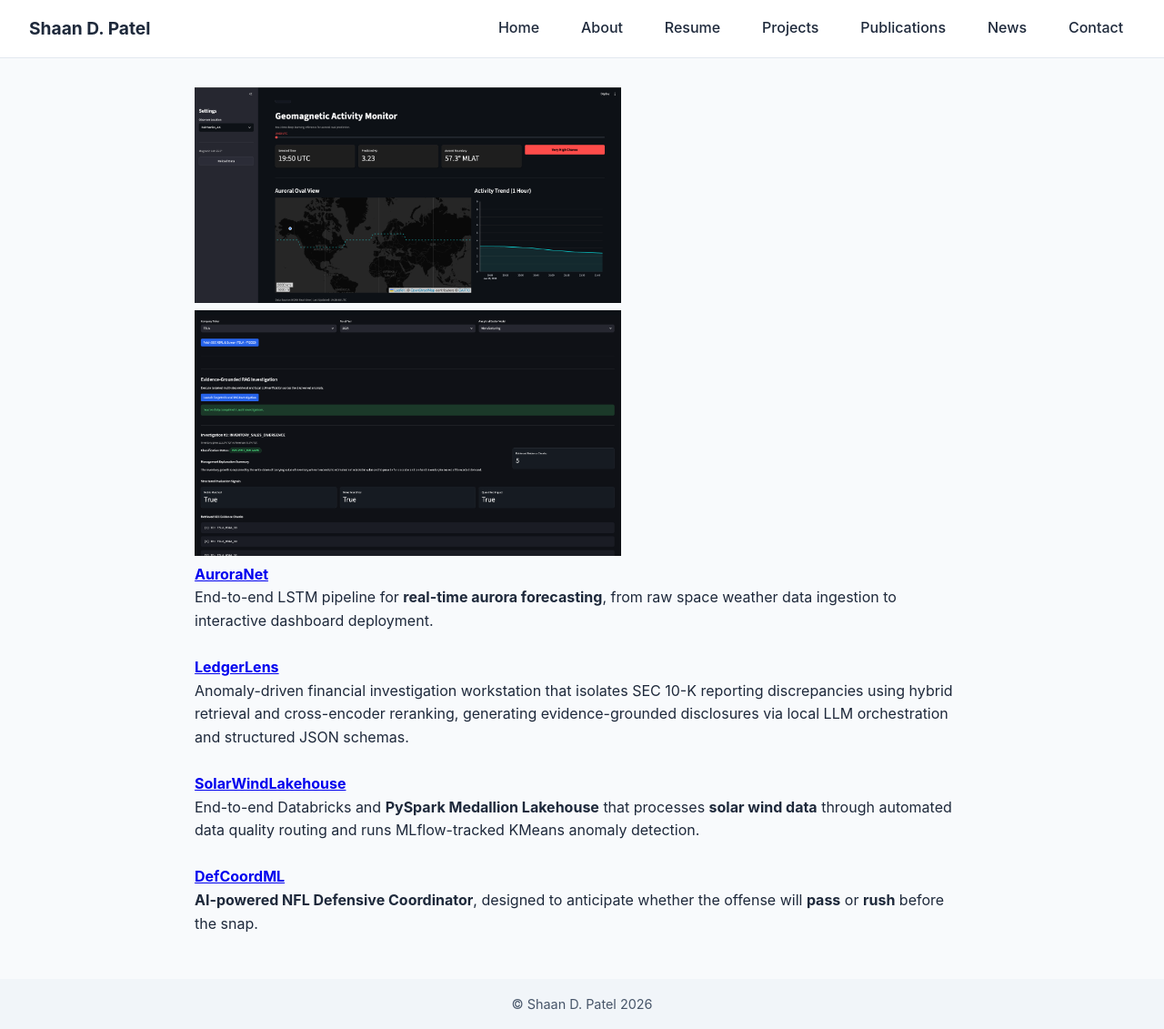
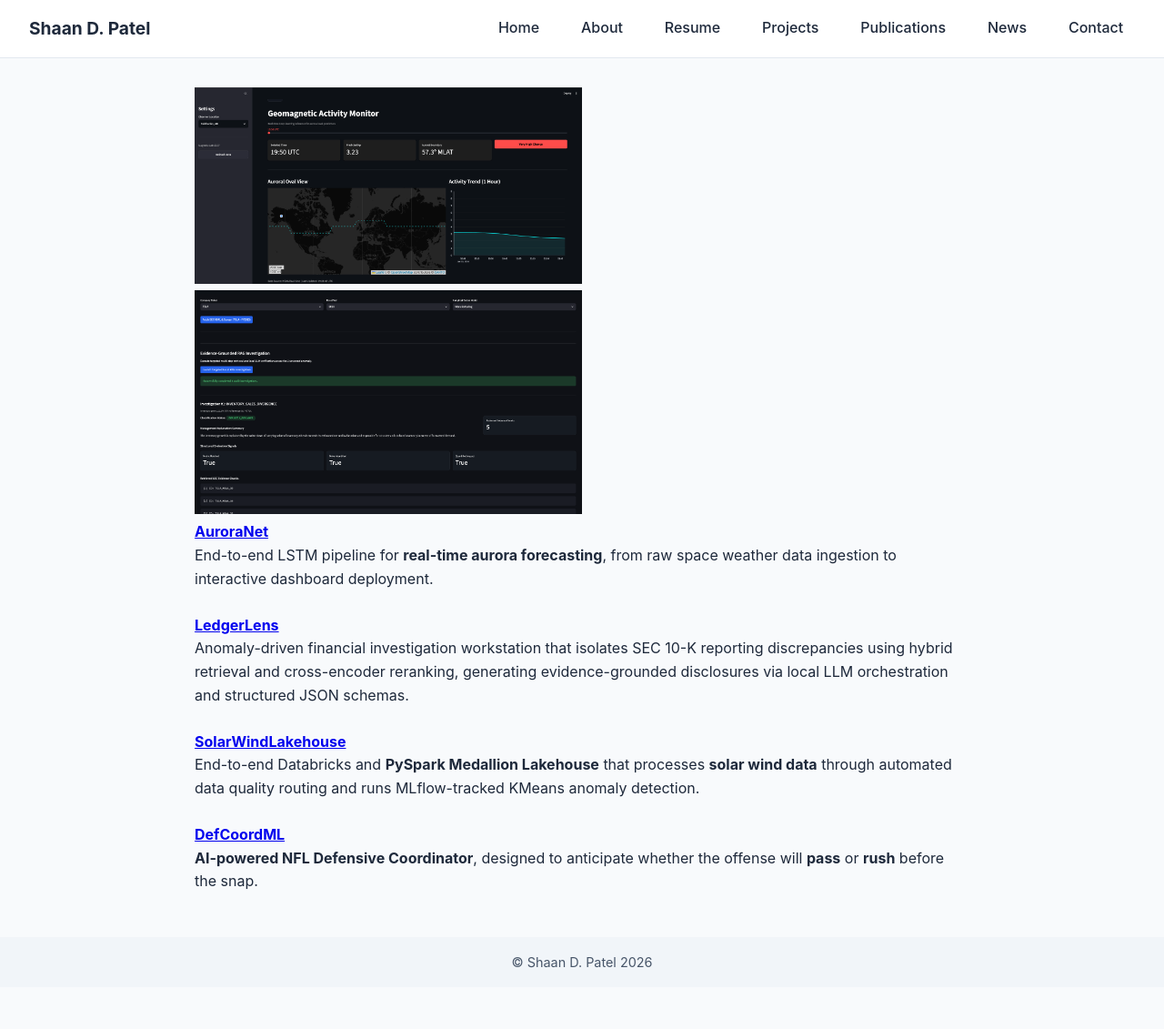
Before and after one commit to shaandpatel/shaandpatel.github.io, a Jekyll site: the page built from projects.md, in a window 1280 px wide and 1131 px high. Shown: the whole window at 91% size. Built offline with Jekyll 4.4.1, drawn with Linux system fonts in a browser that asks for light colours.

Commit message:
Update projects.md

```diff
--- a/projects.md
+++ b/projects.md
@@ -6,8 +6,8 @@ title: "Projects"
 <!-- <img src="/assets/frontend.png" alt="AuroraNet Frontend" style="width:600px;"> -->
 
 <p float="left">
-  <img src="/assets/frontend.png" alt="AuroraNet Frontend" width="55%" />
-  <img src="assets/ledgerlens_frontend.png" alt="LedgerLens Frontend" width="55%" />
+  <img src="/assets/frontend.png" alt="AuroraNet Frontend" width="50%" />
+  <img src="assets/ledgerlens_frontend.png" alt="LedgerLens Frontend" width="50%" />
 </p>
 
 #### [AuroraNet](https://github.com/shaandpatel/AuroraNet)
```
